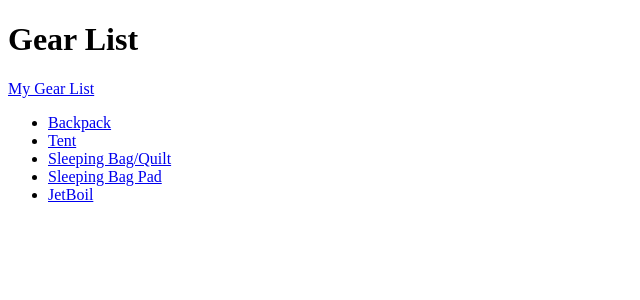
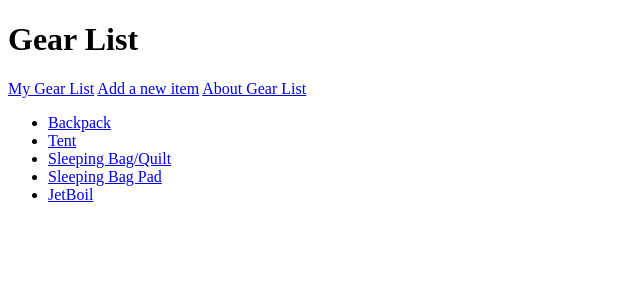
Before and after one commit to SkylerJohnson102020/django_snack_CRUD, a Django app: page / in a window 1280 px wide. Shown: the top 300 px of the page, without its empty margins (0-640 px from the left). Run offline with Django 3.2, Linux system fonts and the light colour scheme; data comes from the database, SQL or seed files in the repository.

Commit message:
Navigation Updated. Added about view, url, and template.

```diff
--- a/snacks/urls.py
+++ b/snacks/urls.py
@@ -1,5 +1,5 @@
 from django.urls import path
-from .views import SnackCreateView, SnackDeleteView, SnackDetailView, SnackListView, SnackUpdateView
+from .views import AboutView, SnackCreateView, SnackDeleteView, SnackDetailView, SnackListView, SnackUpdateView
 
 urlpatterns = [
     path("", SnackListView.as_view(), name='snack_list'),
@@ -7,4 +7,5 @@ urlpatterns = [
     path("create/", SnackCreateView.as_view(), name='snack_create'),
     path("<int:pk>/update/", SnackUpdateView.as_view(), name='snack_update'),
     path("<int:pk>/delete/", SnackDeleteView.as_view(), name='snack_delete'),
+    path("about/", AboutView.as_view(), name='about'),
 ]
--- a/snacks/views.py
+++ b/snacks/views.py
@@ -1,4 +1,4 @@
-from django.views.generic import ListView, DetailView, CreateView, DeleteView, UpdateView
+from django.views.generic import ListView, DetailView, CreateView, DeleteView, UpdateView, TemplateView
 from django.urls import reverse_lazy
 from .models import Snack
 
@@ -24,3 +24,7 @@ class SnackDeleteView(DeleteView):
     model = Snack
     template_name = 'snack_delete.html'
     success_url = reverse_lazy('snack_list')
+
+class AboutView(TemplateView):
+    model = Snack
+    template_name = 'about.html'
--- a/templates/base.html
+++ b/templates/base.html
@@ -11,6 +11,8 @@
         <h1>Gear List</h1>
         <nav>
             <a href="{% url 'snack_list' %}">My Gear List</a>
+            <a href="{% url 'snack_create' %}">Add a new item</a>
+            <a href="{% url 'about' %}">About Gear List</a>
 
         </nav>
     </header>
```
Also changed, not shown: templates/about.html (added, +7 -0 lines), README.md.
